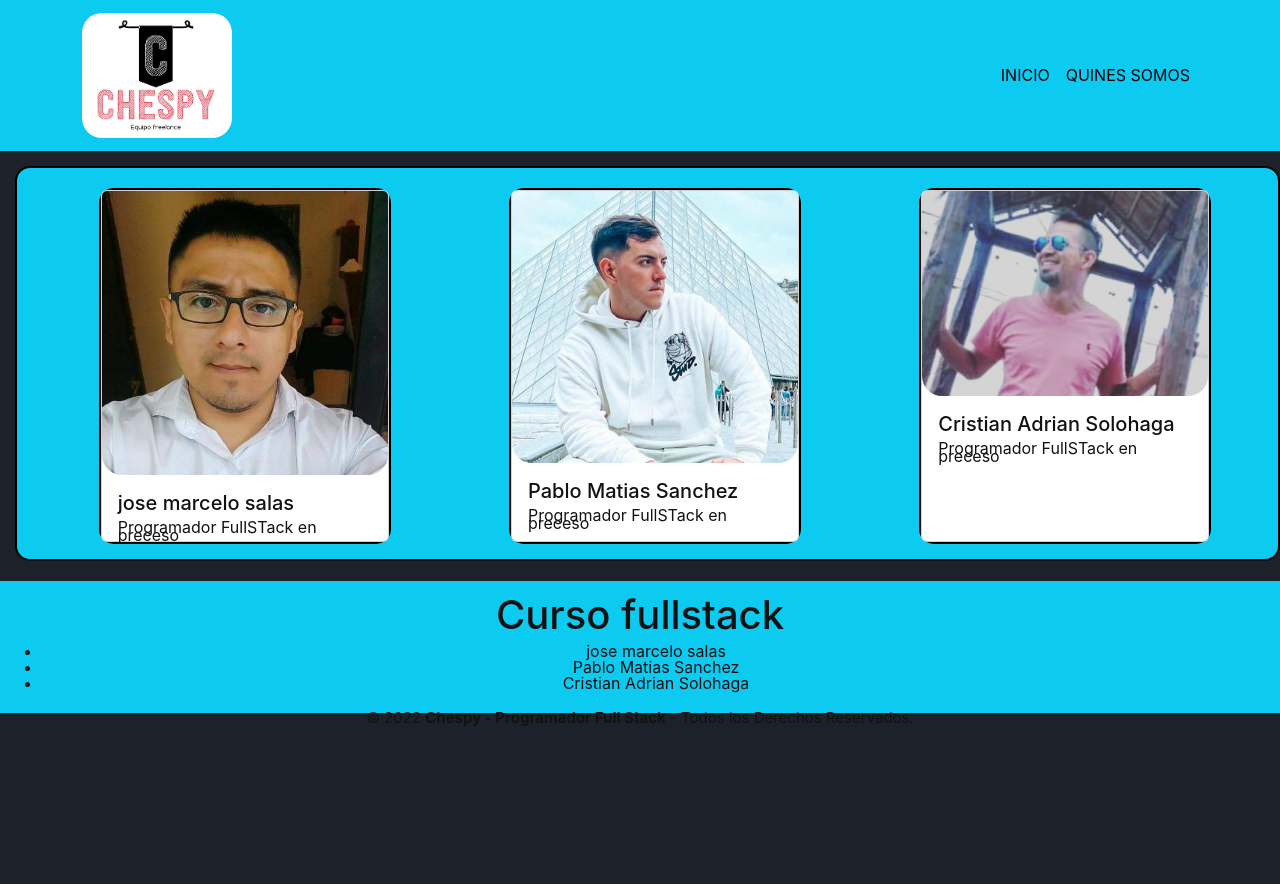
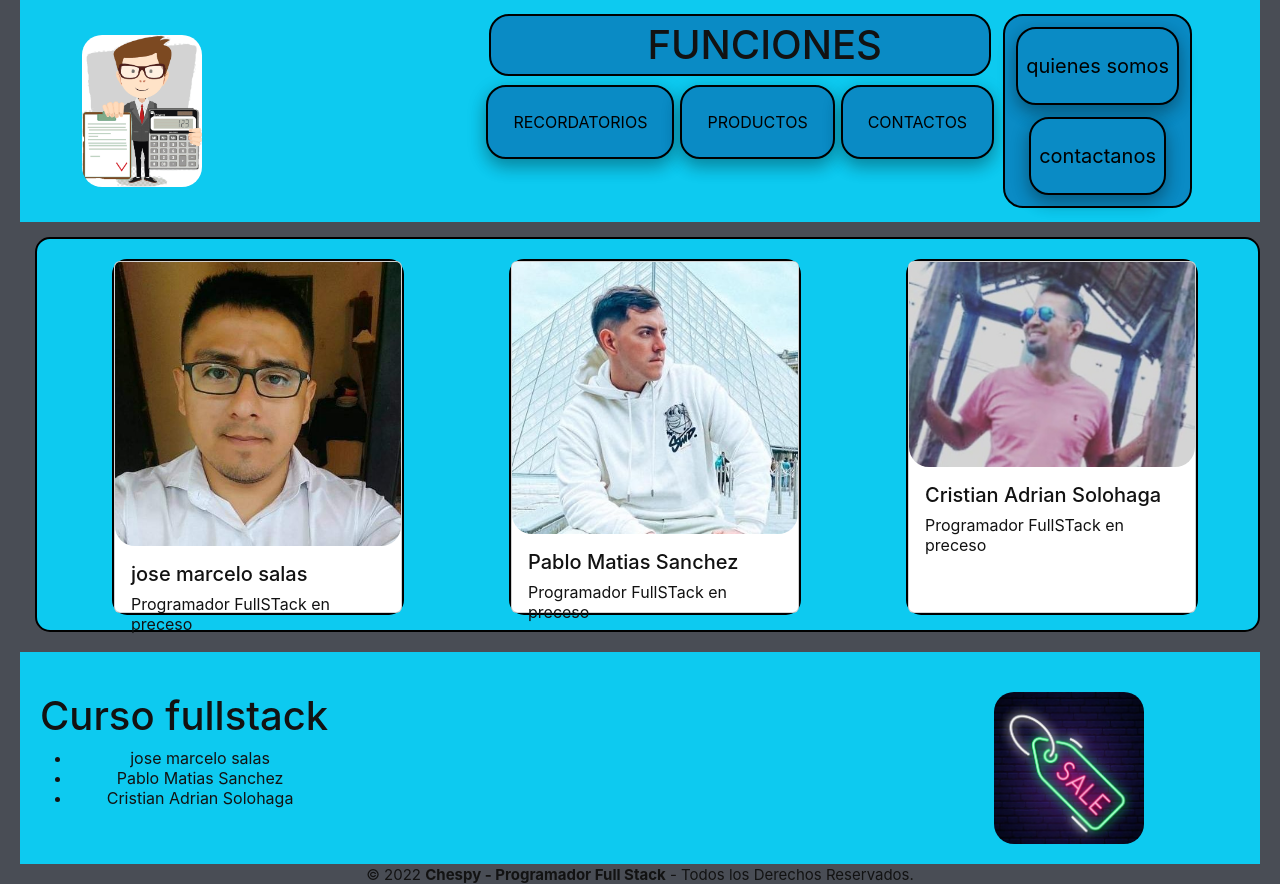
Before and after one commit to josemasa/REACT-TP-HERRAMIENTASVENDEDOR, a React (Vite) app in the folder frontend/: page /qs in a window 1280 px wide. Before the commit the page ends 800 px from the top, so only its background shows below. Built offline with nearby package versions, Linux system fonts and the light colour scheme.

Commit message:
me casne son las 5 casi

```diff
--- a/frontend/src/components/Footer.jsx
+++ b/frontend/src/components/Footer.jsx
@@ -1,20 +1,26 @@
 import React from "react";
 import styled from "styled-components";
-
+import logo from "../../img/sale-tag-neon-signboard-vector.jpg";
 function Footer() {
   return (
     <>
       <FOOTER>
+        <div className="conteinerfooter">
           <div>
             <h1>Curso fullstack </h1>
             <ul>
               <li>jose marcelo salas </li>
-            <br />
+
               <li>Pablo Matias Sanchez</li>
-            <br />
+
               <li>Cristian Adrian Solohaga </li>
             </ul>
           </div>
+          <div>
+            <img src={logo} alt="" />
+          </div>
+        </div>
+
         <small>
           &copy; 2022 <b>Chespy - Programador Full Stack</b> - Todos los
           Derechos Reservados.
@@ -37,4 +43,13 @@ const FOOTER = styled.div`
   small {
     font-size: 15px;
   }
+  .conteinerfooter {
+    display: flex;
+    flex-wrap: wrap;
+    justify-content: space-between;
+  }
+  img {
+    width: 150px;
+    margin-right: 6rem;
+  }
 `;
--- a/frontend/src/components/Login/Base.module.css
+++ b/frontend/src/components/Login/Base.module.css
@@ -1,5 +1,5 @@
 .button_common {
-    background-color: olivedrab;
+    background-color: #494d55;
     color: white;
     padding: 15px 30px;
     border: none;
@@ -23,11 +23,12 @@ img {
 }
 
 .description {
+    margin-bottom: 20px;
     padding: 5%;
     margin-left: 20px;
     margin-top: 15px;
     width: auto;
-    max-width: 700px;
+    max-width: 600px;
     border-radius: 20px;
     border: 2px solid lightgrey;
     outline: none;
--- a/frontend/src/components/Login/Login.jsx
+++ b/frontend/src/components/Login/Login.jsx
@@ -33,7 +33,7 @@ const Login = ({ setUserState }) => {
 
 */
     if (user.username == "cristian" && user.password == "cristian") {
-      navigate("/home");
+      navigate("/contactos");
     } else {
       alert("falló");
     }
--- a/frontend/src/components/Login/Login.module.css
+++ b/frontend/src/components/Login/Login.module.css
@@ -1,12 +1,14 @@
 .loginconteiner {
     display: flex;
     flex-wrap: wrap;
-    background-color: #1d2129;
+    justify-content: space-between;
+    background-color: #494d55;
 }
 
 .login {
     margin-top: 15px;
     margin-left: 15px;
+    margin-bottom: 20px;
     width: 400px;
     background: #0dcaf0;
     border: 1px solid #dddfe2;
--- a/frontend/src/components/Navbar.jsx
+++ b/frontend/src/components/Navbar.jsx
@@ -3,15 +3,15 @@ import Nav from "react-bootstrap/Nav";
 import Navbar from "react-bootstrap/Navbar";
 import styled from "styled-components";
 import { Outlet, Link } from "react-router-dom";
-import logo from "../../img/logo.png";
+import comers from "../../img/comers.png";
 function BasicExample() {
   return (
     <NAVBAR>
       <Navbar bg="info" expand="lg">
         <Container>
           <Nav>
-            <Navbar.Brand href="#home">
-              <img src={logo} alt="" />{" "}
+            <Navbar.Brand href="/home">
+              <img src={comers} alt="" />{" "}
             </Navbar.Brand>
           </Nav>
 
@@ -19,22 +19,55 @@ function BasicExample() {
             <Navbar.Toggle aria-controls="basic-navbar-nav" />
             <Navbar.Collapse id="basic-navbar-nav">
               <Nav className="me-auto">
-                <Nav.Link>
+                <Nav className="funciones">
+                  <Nav className="funciones3">
+                    <h1>FUNCIONES</h1>
+                  </Nav>
+                  <Nav>
+                    <Nav.Link className="funciones2">
                       <Link
-                    to={"/home"}
+                        to={""}
                         style={{ textDecoration: "none", color: "black" }}
                       >
-                    INICIO
+                        RECORDATORIOS
                       </Link>
                     </Nav.Link>
-                <Nav.Link>
+                    <Nav.Link className="funciones2">
+                      <Link
+                        to={""}
+                        style={{ textDecoration: "none", color: "black" }}
+                      >
+                        PRODUCTOS
+                      </Link>
+                    </Nav.Link>
+                    <Nav.Link className="funciones2">
+                      <Link
+                        to={"/contactos"}
+                        style={{ textDecoration: "none", color: "black" }}
+                      >
+                        CONTACTOS
+                      </Link>
+                    </Nav.Link>
+                  </Nav>
+                </Nav>
+                <Nav className="funciones3">
+                  <Nav.Link className="funciones1">
                     <Link
                       to={"/qs"}
                       style={{ textDecoration: "none", color: "black" }}
                     >
-                    QUINES SOMOS
+                      quienes somos
                     </Link>
                   </Nav.Link>
+                  <Nav.Link className="funciones1">
+                    <Link
+                      to={""}
+                      style={{ textDecoration: "none", color: "black" }}
+                    >
+                      contactanos
+                    </Link>
+                  </Nav.Link>
+                </Nav>
               </Nav>
             </Navbar.Collapse>
           </Nav>
@@ -51,6 +84,57 @@ const NAVBAR = styled.div`
     text-align: center;
   }
   img {
-    width: 150px;
+    width: 120px;
+  }
+  .funciones {
+    display: flex;
+    flex-direction: column;
+
+    .funciones2 {
+      border: 2px solid black;
+      border-radius: 20px;
+      margin: 3px;
+      background-color: #0a8bc5;
+      padding: 25px;
+      box-shadow: 0 8px 16px 0 rgba(0, 0, 0, 0.2),
+        0 6px 20px 0 rgba(0, 0, 0, 0.19);
+    }
+  }
+  .funciones1 {
+    border: 2px solid black;
+    border-radius: 20px;
+    margin: 6px 6px 6px 6px;
+
+    background-color: #0a8bc5;
+    padding: 25px;
+    font-size: 20px;
+    display: flex;
+    align-items: center;
+    box-shadow: 0 8px 16px 0 rgba(0, 0, 0, 0.2),
+      0 6px 20px 0 rgba(0, 0, 0, 0.19);
+  }
+  .funciones3 {
+    border: 2px solid black;
+    border-radius: 20px;
+    margin: 6px 6px 6px 6px;
+    background-color: #0a8bc5;
+    padding: 5px;
+    font-size: 20px;
+    display: flex;
+    flex-direction: column;
+    align-items: center;
+  }
+  .funciones1:hover {
+    background-color: #27abb2;
+    color: white;
+    opacity: 1;
+  }
+  .funciones2:hover {
+    background-color: #27abb2;
+    color: white;
+    opacity: 1;
+  }
+  h1 {
+    margin: 0% 0% 0% 10%;
   }
 `;
--- a/frontend/src/index.css
+++ b/frontend/src/index.css
@@ -25,12 +25,13 @@ code {
 
 html,
 body {
+  padding: 0px 10px 0px 10px;
   height: 100%;
   width: 100%;
   margin: 0;
-  line-height: 0.5;
+  line-height: normal;
   color: #121212;
-  background-color: #1d2129;
+  background-color: #494d55;
 }
 
 .contenedor {
--- a/frontend/src/main.jsx
+++ b/frontend/src/main.jsx
@@ -11,7 +11,7 @@ import Root, {
   action as rootAction,
 } from "./components/AgendaContactos/root";
 import { action as destroyAction } from "./routes/destroy";
-import HomePage from "./pages/HomePage";
+import Contactos from "./pages/contactos";
 import QS from "./pages/qs";
 import EditContact, { action as editAction } from "./routes/edit";
 import Index from "./routes/index";
@@ -23,8 +23,8 @@ const router = createBrowserRouter([
     element: <Login />,
   },
   {
-    path: "home",
-    element: <HomePage />,
+    path: "contactos",
+    element: <Contactos />,
     errorElement: <ErrorPage />,
     loader: rootLoader,
     action: rootAction,
```
Also changed, not shown: frontend/img/comers.png (added), frontend/img/sale-tag-neon-signboard-vector.jpg (added), frontend/src/pages/contactos.jsx (renamed from frontend/src/pages/HomePage.jsx). Lines whose indentation alone changed are shown as unchanged.
